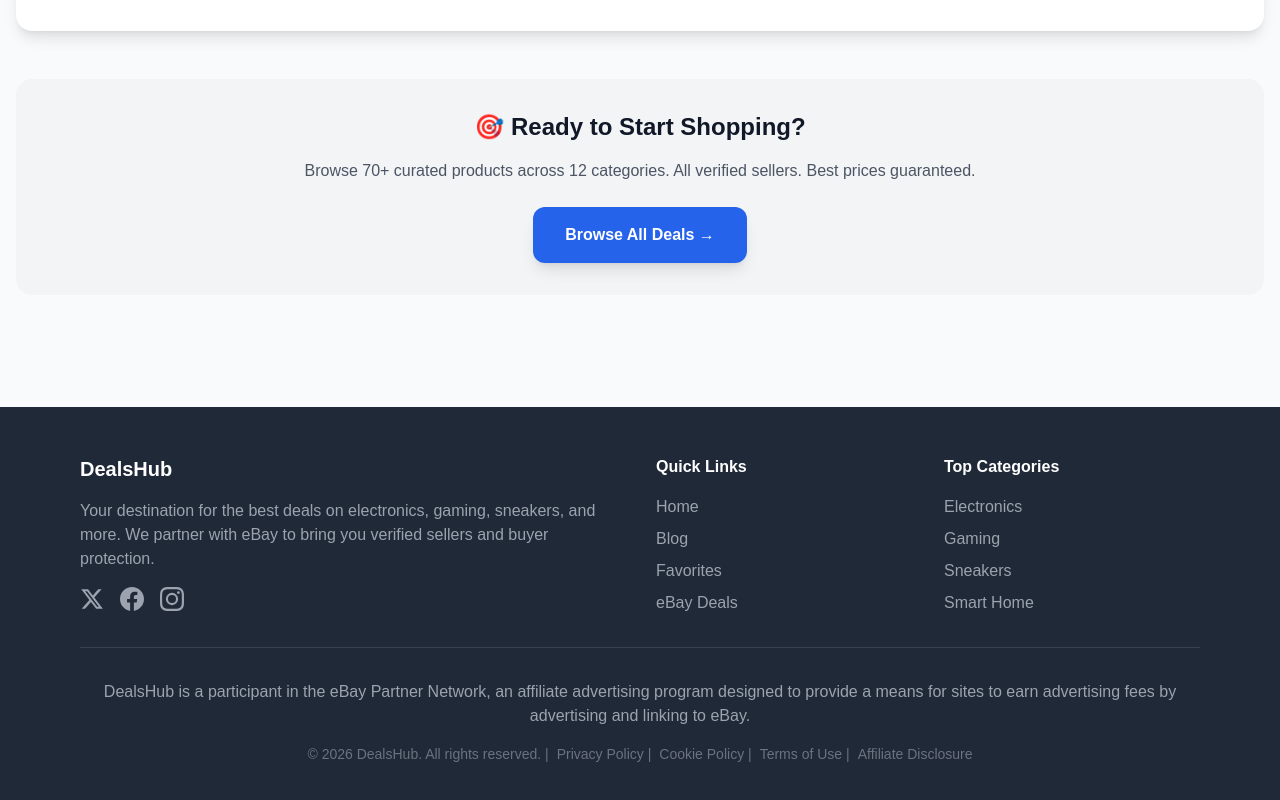
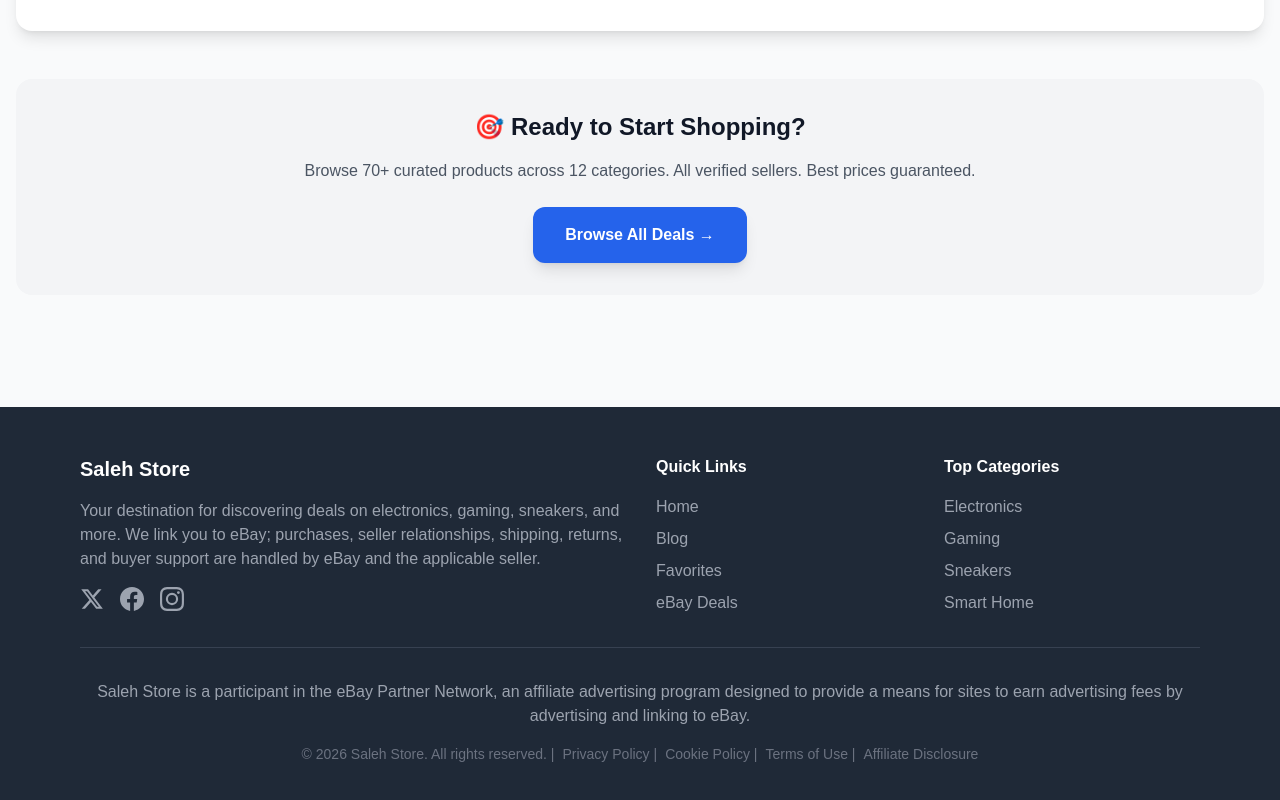
Before and after one commit to SamoTech/ebay-store, a Next.js app: page /blog in a window 1280 px wide. Shown: the part 2370-3170 px from the top of the page. Built offline with nearby package versions, Linux system fonts and the light colour scheme; no server answers.

Commit message:
legal: align footer branding and disclosures

```diff
--- a/components/Footer.tsx
+++ b/components/Footer.tsx
@@ -7,10 +7,9 @@ export default function Footer() {
         <div className="grid grid-cols-1 md:grid-cols-4 gap-8 mb-8">
           {/* Brand */}
           <div className="col-span-1 md:col-span-2">
-            <h2 className="text-xl font-bold mb-4">DealsHub</h2>
+            <h2 className="text-xl font-bold mb-4">Saleh Store</h2>
             <p className="text-gray-400 mb-4">
-              Your destination for the best deals on electronics, gaming, sneakers, and more.
-              We partner with eBay to bring you verified sellers and buyer protection.
+              Your destination for discovering deals on electronics, gaming, sneakers, and more. We link you to eBay; purchases, seller relationships, shipping, returns, and buyer support are handled by eBay and the applicable seller.
             </p>
             <div className="flex gap-4">
               <a href="https://twitter.com" target="_blank" rel="noopener noreferrer" aria-label="X (Twitter)" title="X (Twitter)" className="text-gray-400 hover:text-white transition-colors">
@@ -51,11 +50,11 @@ export default function Footer() {
         {/* Bottom */}
         <div className="border-t border-gray-700 pt-8">
           <p className="text-gray-400 text-center">
-            DealsHub is a participant in the eBay Partner Network, an affiliate advertising program
+            Saleh Store is a participant in the eBay Partner Network, an affiliate advertising program
             designed to provide a means for sites to earn advertising fees by advertising and linking to eBay.
           </p>
           <p className="mt-4 text-gray-500 text-sm text-center">
-            © {new Date().getFullYear()} DealsHub. All rights reserved. |
+            © {new Date().getFullYear()} Saleh Store. All rights reserved. |
             <Link href="/privacy" className="hover:text-white ml-2">Privacy Policy</Link> |
             <Link href="/cookies" className="hover:text-white ml-2">Cookie Policy</Link> |
             <Link href="/terms" className="hover:text-white ml-2">Terms of Use</Link> |
```
